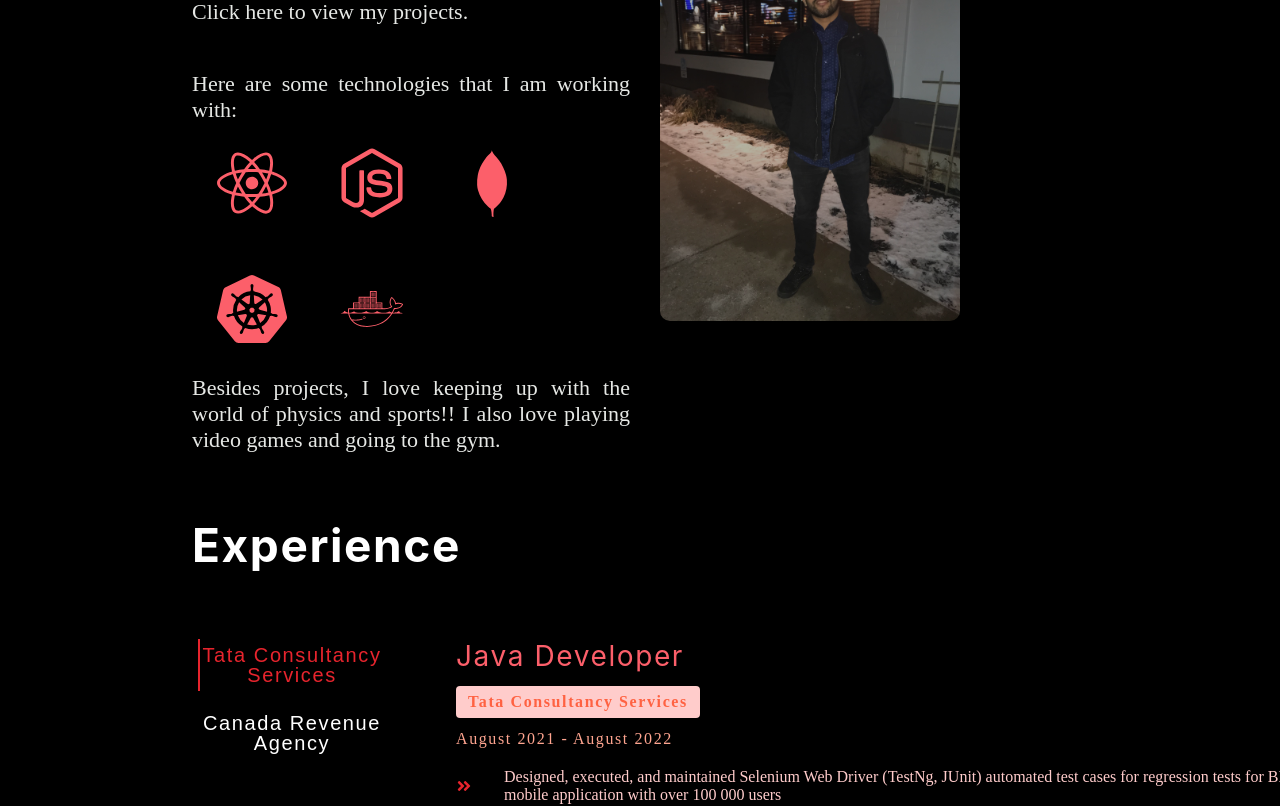
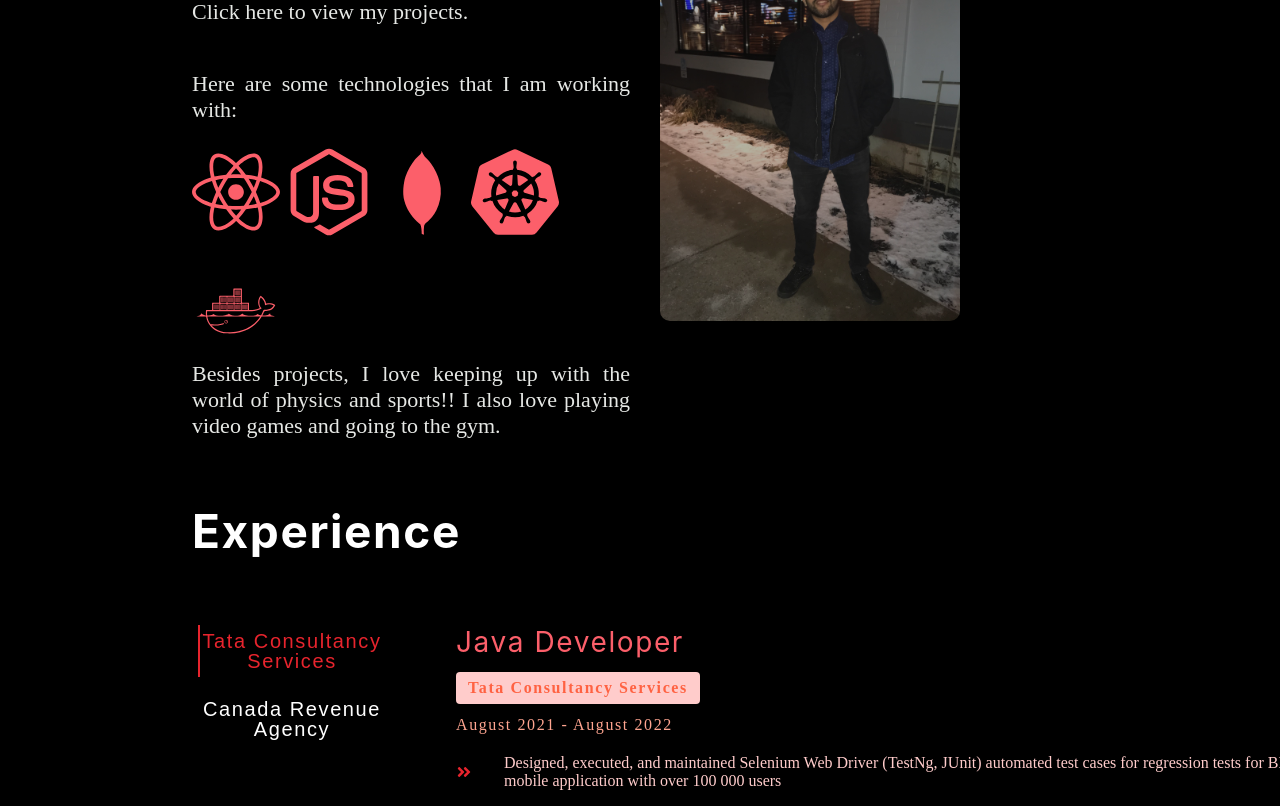
Before and after one commit to ParthavDesai/parthav-desai-website, a React (Create React App) app: page / in a window 1280 px wide. Shown: the part 960-1766 px from the top of the page. Built offline with nearby package versions, Linux system fonts and the light colour scheme; no server answers.

Commit message:
added updates to make site responsive

```diff
--- a/public/index.html
+++ b/public/index.html
@@ -8,6 +8,7 @@
     <link rel="icon" href="%PUBLIC_URL%/favicon.ico" />
     <meta name="viewport" content="width=device-width, initial-scale=1" />
     <meta name="theme-color" content="#000000" />
+    <meta name="viewport" content="width=device-width, initial-scale=1.0"/>
     <meta
       name="description"
       content="Web site created using create-react-app"
--- a/src/index.css
+++ b/src/index.css
@@ -43,12 +43,17 @@
   box-sizing: border-box;
 }
 
+
 ul {
   list-style-type: none;
 }
 a {
   text-decoration: none;
   color: black;
+}
+.App{
+
+  background-color: black;
 }
 /* navbar */
 .nav{
@@ -141,6 +146,8 @@ a {
 
 
 /* Home section*/
+
+
 .home{
   color:#cf6679;
   background-color:black;
@@ -155,6 +162,8 @@ a {
   color:#E6E8E5;
   text-align: center;
   font-size:76px;
+  padding:0;
+  margin:0;
 }
 .home-heading2{
     color: #FC5F6A;
@@ -188,6 +197,27 @@ a {
   transform: scale(1.1);
   outline: 3px solid #E7242D;
   outline-offset: 3px;
+}
+
+@media only screen and (max-width: 600px) {
+
+  .home-name,
+  .home-heading {
+    font-size: 46px;
+    text-align: left;
+    margin:0;
+    padding:0;
+  }
+  .home-heading2{
+    font-size:28px;
+  }
+  .home-para{
+    font-size:18px;
+  }
+  .home{
+    min-height: unset;
+    padding-bottom:50px;
+  }
 }
 
 /*Project section*/
@@ -228,10 +258,6 @@ a {
   font-family: -apple-system, BlinkMacSystemFont, 'Segoe UI', Roboto, Oxygen,
       Ubuntu, Cantarell, 'Open Sans', 'Helvetica Neue', sans-serif;
 }
-.project-container{
-  background-color:black;
-  color:white;
-}
 .projectInnerContainer{
   padding: 2px 16px;
 }
@@ -249,10 +275,26 @@ a {
   padding-bottom: 40px;
 }
 .project-container{
+  background-color: black;
+  color: white;
   padding-left: 15%;
   padding-right: 25%;
   min-height: 60vh;
   padding-bottom:5%;
+}
+@media (max-width: 1080px) {
+  .projectGrid {
+    grid-template-columns: repeat(auto-fill, minmax(250px, 1fr));
+  }
+}
+@media only screen and (max-width: 600px) {
+  .project-container{
+        height: unset;
+        padding-left: unset;
+        padding-right: unset;
+        padding:40px 24px;
+  }
+
 }
 /* About section */
 
@@ -316,7 +358,7 @@ flex-direction: row;
 .about-icons li{
   display: inline-block;
   padding-top:25px;
-  padding:25px;
+  padding-right: 5px;
 }
 .react-icon:hover{
   color:lightskyblue;
@@ -336,6 +378,33 @@ flex-direction: row;
 .about-icons ul{
   list-style-type: none;
 }
+.icons-class{
+  font-size: 4em;
+}
+@media only screen and (max-width: 788px) {
+  .about-img img {
+    max-width: 200px;
+  }
+}
+@media only screen and (max-width: 600px) {
+  .about-header{
+    font-size:32px;
+  }
+  .about-description{
+    font-size:18px;
+    text-align: justify;
+  }
+  .icons-class{
+    font-size: 2em;
+  }
+  .about-img{
+    display:none;
+  }
+  .about-content {
+    display: unset;
+  }
+}
+
 
 /*experience section*/
 .experience{
@@ -345,6 +414,7 @@ flex-direction: row;
     min-height: 60vh;
     padding-bottom: 5%;
 }
+
 
 .exp-title {
   margin-bottom: 4rem;
@@ -452,6 +522,7 @@ flex-direction: row;
   .exp-btn-container {
     flex-direction: column;
     justify-content: flex-start;
+    margin-bottom:2rem;
   }
 
   .exp-job-btn {
--- a/src/pages/About.js
+++ b/src/pages/About.js
@@ -2,6 +2,7 @@ import React from "react";
 import { FaReact, FaNodeJs } from "react-icons/fa";
 import { DiMongodb, DiDocker } from "react-icons/di";
 import { SiKubernetes } from "react-icons/si";
+import { IconContext } from "react-icons";
 import parthavImage from "../images/parthav.jpg";
 export default function About() {
   return (
@@ -22,17 +23,17 @@ export default function About() {
               <ul>
                 <li>
                   <a href="https://reactjs.org/" className="react-icon">
-                    <FaReact size={70} />
+                    <FaReact className="icons-class" />
                   </a>
                 </li>
                 <li>
                   <a href="https://nodejs.org/en/" className="node-icon">
-                    <FaNodeJs size={70} />
+                    <FaNodeJs className="icons-class" />
                   </a>
                 </li>
                 <li>
                   <a href="https://www.mongodb.com/" className="mongo-icon">
-                    <DiMongodb size={70} />
+                    <DiMongodb className="icons-class" />
                   </a>
                 </li>
                 <li>
@@ -40,12 +41,12 @@ export default function About() {
                     href="https://https://kubernetes.io/.docker.com/"
                     className="kubernetes-icon"
                   >
-                    <SiKubernetes size={70} />
+                    <SiKubernetes className="icons-class" />
                   </a>
                 </li>
                 <li>
                   <a href="https://www.docker.com/" className="docker-icon">
-                    <DiDocker size={70} />
+                    <DiDocker className="icons-class" />
                   </a>
                 </li>
               </ul>
```
